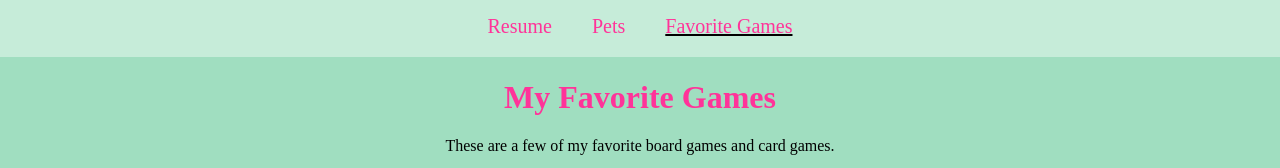
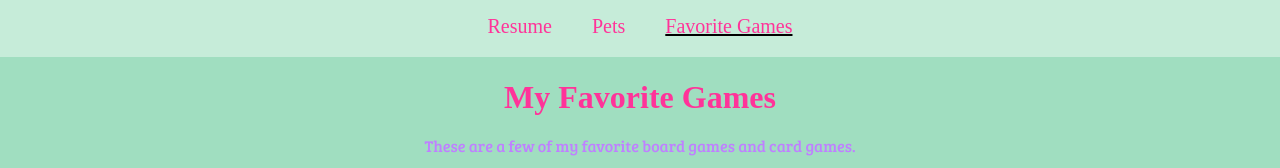
Before and after one commit to elizabethn1/project2, a plain HTML site: page page3.html in a window 1280 px wide. Shown: the top 168 px of the page. Drawn offline with Linux system fonts and the light colour scheme; grey boxes are pictures that could not be loaded.

Commit message:
changing fonts and colors

```diff
--- a/css/style.css
+++ b/css/style.css
@@ -153,16 +153,10 @@ p{
 	grid-row-gap: 5em;
 }
 
-
-
-
-
-
-/*#outer2{
-	max-width: 800px;
-	width: 50%;
-	margin: 0 auto;
-}*/
+#blurb{
+	font-family: 'Bree Serif', serif;
+	color: #bf80ff;
+}
 
 #wrapper4{
 	display: grid;
@@ -184,15 +178,3 @@ p{
 	grid-column-gap: 1em;
 	grid-row-gap: 5em;
 }
-
-
-
-
-
-/*#vid1{
-	position: relative;
-	margin: auto;
-	left: 50%;
-	top: 50%;
-	transform: translate(-50%, -50%);
-}*/
```
